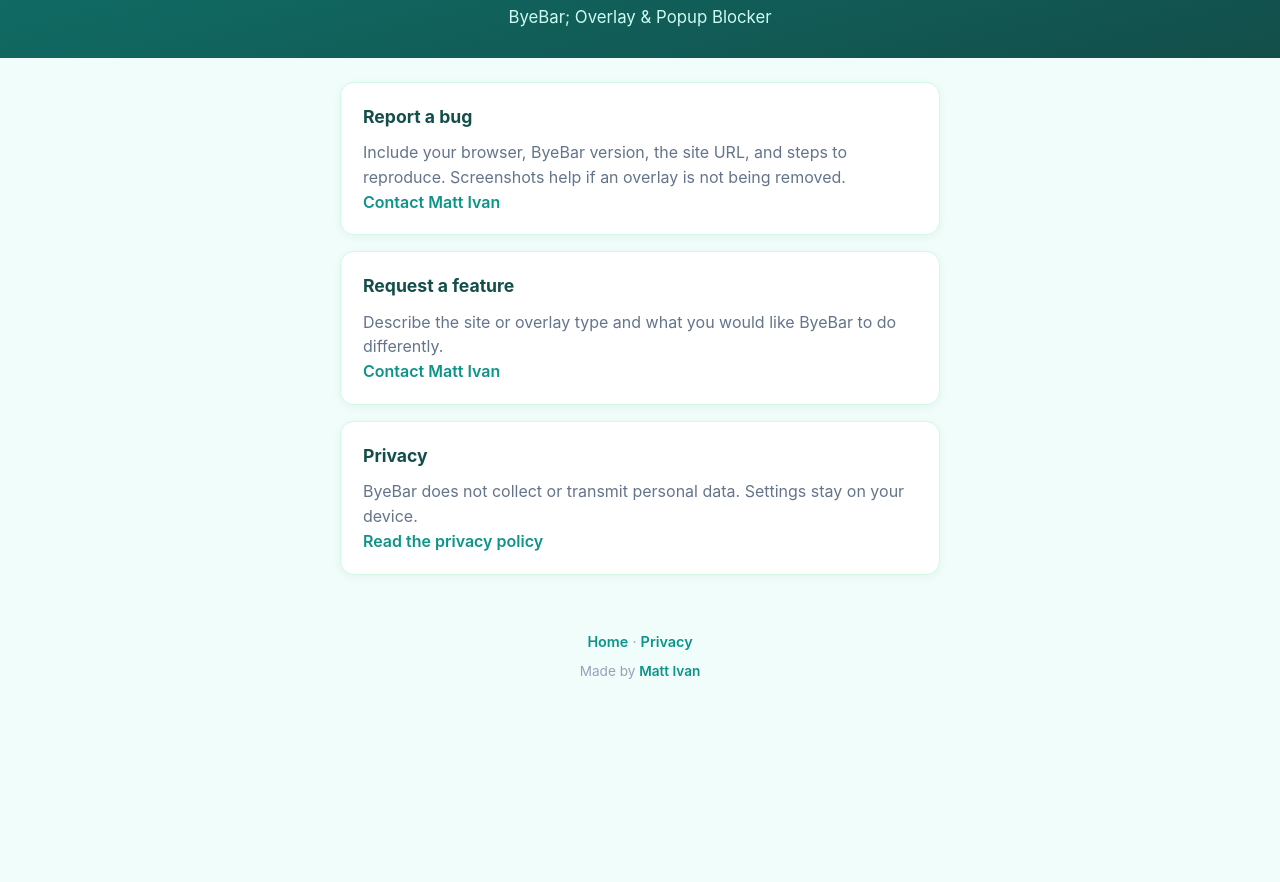
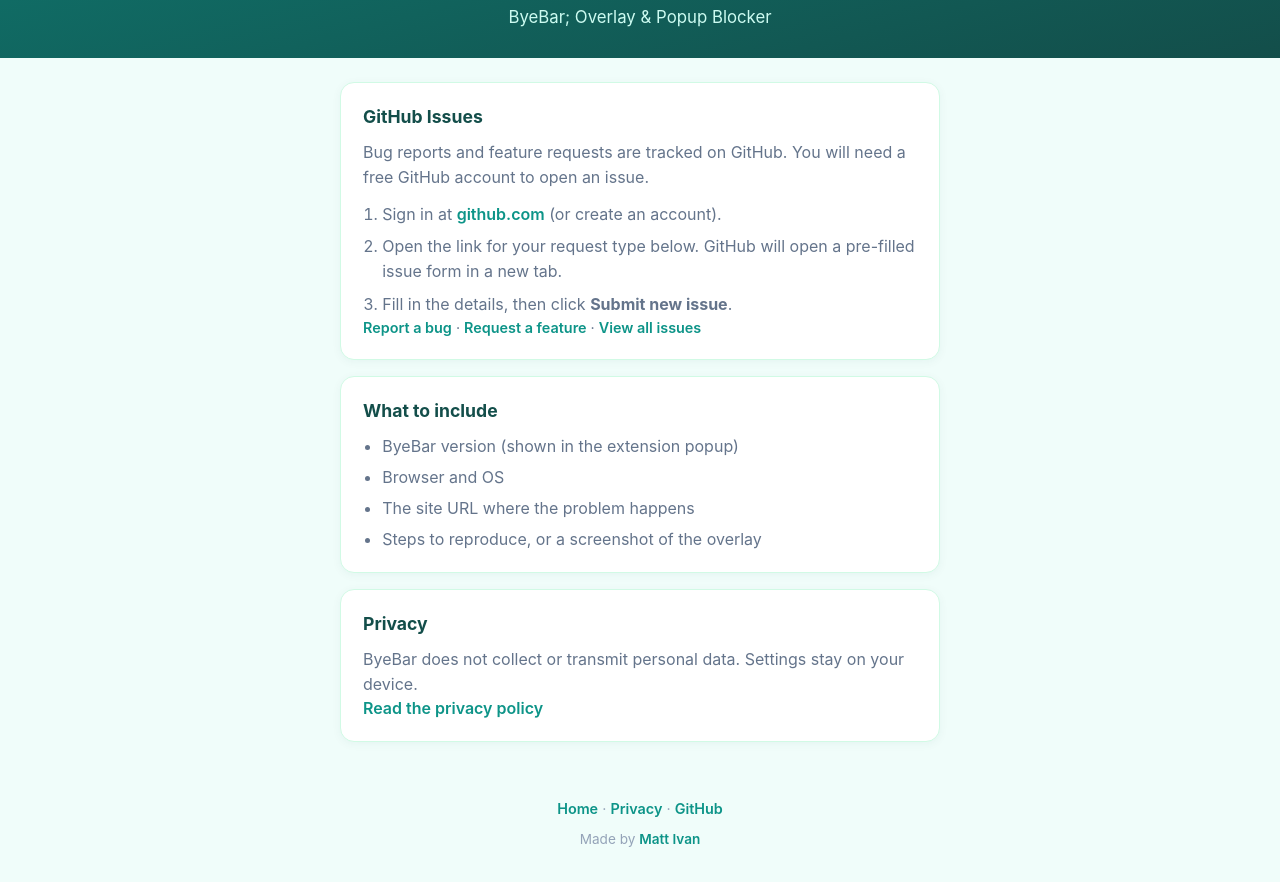
Before and after one commit to neuralnexus/ByeBar, a browser extension: page docs/support.html in a window 1280 px wide. Shown: the part 150-1032 px from the top of the page. Before the commit the page ends 864 px from the top, so only its background shows below. Drawn offline with Linux system fonts and the light colour scheme.

Commit message:
Restore GitHub issue links in popup; document them on support page
Popup feedback opens prefilled GitHub Issues again. The public support
URL for the Chrome Web Store explains how to sign in and submit issues.

```diff
--- a/docs/support.html
+++ b/docs/support.html
@@ -16,28 +16,36 @@
 
     <main>
       <section class="card">
-        <h2>Report a bug</h2>
+        <h2>GitHub Issues</h2>
         <p>
-          Include your browser, ByeBar version, the site URL, and steps to reproduce. Screenshots help if an
-          overlay is not being removed.
+          Bug reports and feature requests are tracked on GitHub. You will need a free GitHub account to open
+          an issue.
         </p>
-        <p id="bug-context" class="privacy-sub" hidden></p>
-        <p>
-          <a id="bug-contact" href="https://mattivan.com" target="_blank" rel="noopener noreferrer"
-            >Contact Matt Ivan</a
-          >
+        <ol class="install-steps">
+          <li>Sign in at <a href="https://github.com">github.com</a> (or create an account).</li>
+          <li>
+            Open the link for your request type below. GitHub will open a pre-filled issue form in a new tab.
+          </li>
+          <li>Fill in the details, then click <strong>Submit new issue</strong>.</li>
+        </ol>
+        <p class="footer-links">
+          <a id="bug-link" href="https://github.com/neuralnexus/ByeBar/issues/new">Report a bug</a>
+          ·
+          <a id="feature-link" href="https://github.com/neuralnexus/ByeBar/issues/new">Request a feature</a>
+          ·
+          <a href="https://github.com/neuralnexus/ByeBar/issues">View all issues</a>
         </p>
       </section>
 
       <section class="card">
-        <h2>Request a feature</h2>
-        <p>Describe the site or overlay type and what you would like ByeBar to do differently.</p>
-        <p id="feature-context" class="privacy-sub" hidden></p>
-        <p>
-          <a id="feature-contact" href="https://mattivan.com" target="_blank" rel="noopener noreferrer"
-            >Contact Matt Ivan</a
-          >
-        </p>
+        <h2>What to include</h2>
+        <ul class="features">
+          <li>ByeBar version (shown in the extension popup)</li>
+          <li>Browser and OS</li>
+          <li>The site URL where the problem happens</li>
+          <li>Steps to reproduce, or a screenshot of the overlay</li>
+        </ul>
+        <p id="context-line" class="privacy-sub" hidden></p>
       </section>
 
       <section class="card">
@@ -52,35 +60,53 @@
         <a href="index.html">Home</a>
         ·
         <a href="privacy.html">Privacy</a>
+        ·
+        <a href="https://github.com/neuralnexus/ByeBar">GitHub</a>
       </p>
       <p class="credit">Made by <a href="https://mattivan.com">Matt Ivan</a></p>
     </footer>
 
     <script>
+      const ISSUES_BASE = 'https://github.com/neuralnexus/ByeBar/issues/new';
       const params = new URLSearchParams(location.search);
       const version = params.get('v') || params.get('version') || '';
       const site = params.get('site') || '';
       const kind = params.get('kind') || params.get('type') || '';
 
-      function contextLine() {
-        const parts = [];
-        if (version) parts.push(`ByeBar ${version}`);
-        if (site) parts.push(site);
-        return parts.join(' · ');
+      function buildIssueUrl(isBug) {
+        const title = isBug ? '[Bug] ' : '[Feature] ';
+        const body = [
+          version ? `**ByeBar version:** ${version}` : '**ByeBar version:** ',
+          site ? `**Site:** ${site}` : null,
+          '',
+          isBug ? '### What happened?' : '### What would you like?',
+          '',
+          '',
+          isBug ? '### Steps to reproduce' : '### Why is this useful?',
+          '1. '
+        ]
+          .filter((line) => line !== null)
+          .join('\n');
+
+        return `${ISSUES_BASE}?${new URLSearchParams({ title, body })}`;
       }
 
-      const line = contextLine();
-      if (line) {
-        const target = kind === 'feature' ? 'feature-context' : 'bug-context';
-        const el = document.getElementById(target);
-        if (el) {
-          el.textContent = line;
-          el.hidden = false;
-        }
+      document.getElementById('bug-link').href = buildIssueUrl(true);
+      document.getElementById('feature-link').href = buildIssueUrl(false);
+
+      const parts = [];
+      if (version) parts.push(`ByeBar ${version}`);
+      if (site) parts.push(site);
+      if (parts.length) {
+        const el = document.getElementById('context-line');
+        el.textContent = `From extension: ${parts.join(' · ')}`;
+        el.hidden = false;
       }
 
       if (kind === 'feature') {
-        document.getElementById('feature-context')?.scrollIntoView({ block: 'nearest' });
+        document.getElementById('feature-link').scrollIntoView({ block: 'nearest' });
+      } else if (kind === 'bug') {
+        document.getElementById('bug-link').scrollIntoView({ block: 'nearest' });
       }
     </script>
   </body>
```
Also changed, not shown: docs/index.html (+2 -2 lines), docs/privacy.html (+2 -1 lines), popup/popup.js (+16 -6 lines).
